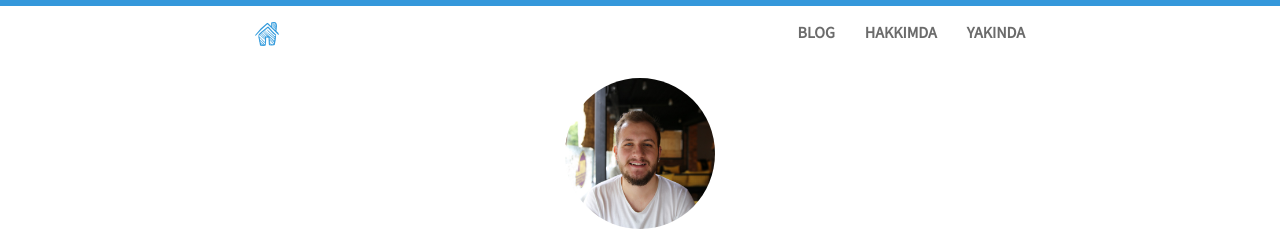
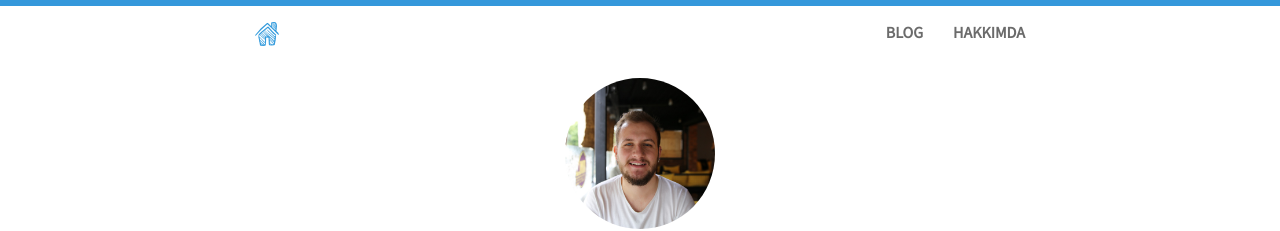
Before and after one commit to furkanbayram2/furkanbayram2.github.io, a Jekyll site: the page built from index.html, in a window 1280 px wide. Shown: the top 231 px of the page. Built offline with Jekyll 4.4.1, drawn with Linux system fonts in a browser that asks for light colours; nearby versions of some CDN libraries; the list of posts is cut into pages by our own code.

Commit message:
Header kısmında tasarım değişikliği yapıldı.

```diff
--- a/_includes/header.html
+++ b/_includes/header.html
@@ -4,10 +4,9 @@
       <a class="navbar-brand" href="{{ site.baseurl }}index"><img src="/static/img/social/home2.png" alt=""></a>
     </div>
     <div id="navbar" class="headerMenu">
-      <ul class="nav navbar-nav navbar-right">
+      <ul class="nav navbar-nav navbar-right headerMenu">
         <li><a href="{{ site.baseurl }}blog">BLOG</a></li>
         <li><a href="{{ site.baseurl }}about">HAKKIMDA</a></li>
-        <li><a href="{{ site.baseurl }}about">YAKINDA</a></li>
       </ul>
     </div>
   </div>
--- a/static/css/main.css
+++ b/static/css/main.css
@@ -316,9 +316,9 @@
   background-color: #0077b5;
 }
 
-.headerMenu ul li a{
-  font-weight: bold !important;
-  margin-left:10px !important;
-  margin-right:10px !important;
-  font-size:16px !important;
+.headerMenu li a{
+  font-weight: bold;
+  margin-left:10px;
+  margin-right:10px;
+  font-size:16px ;
 }
```
Also changed, not shown: 12 other files.
